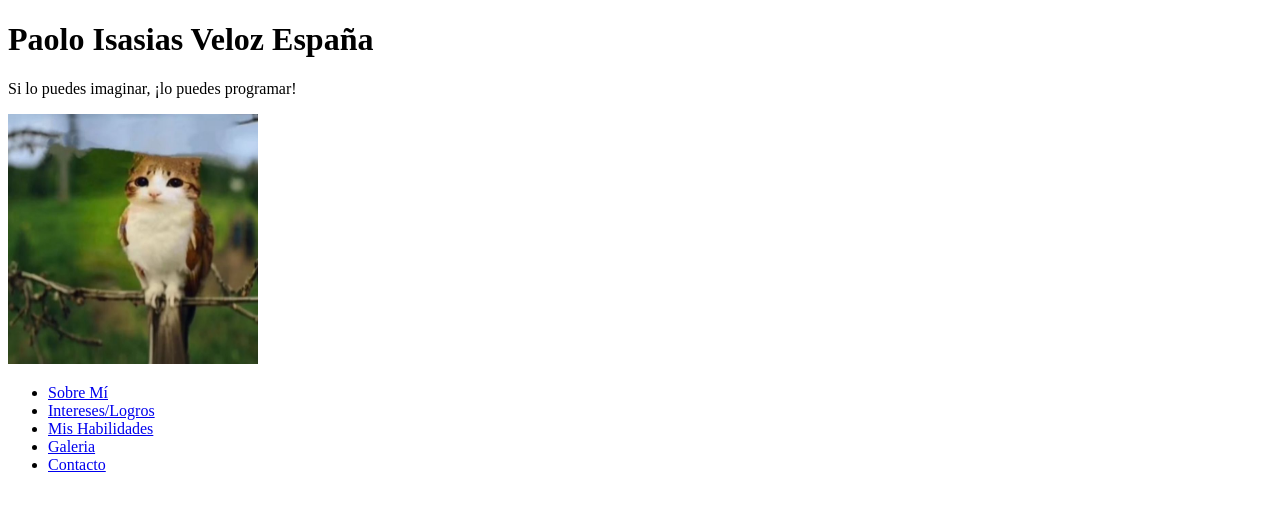
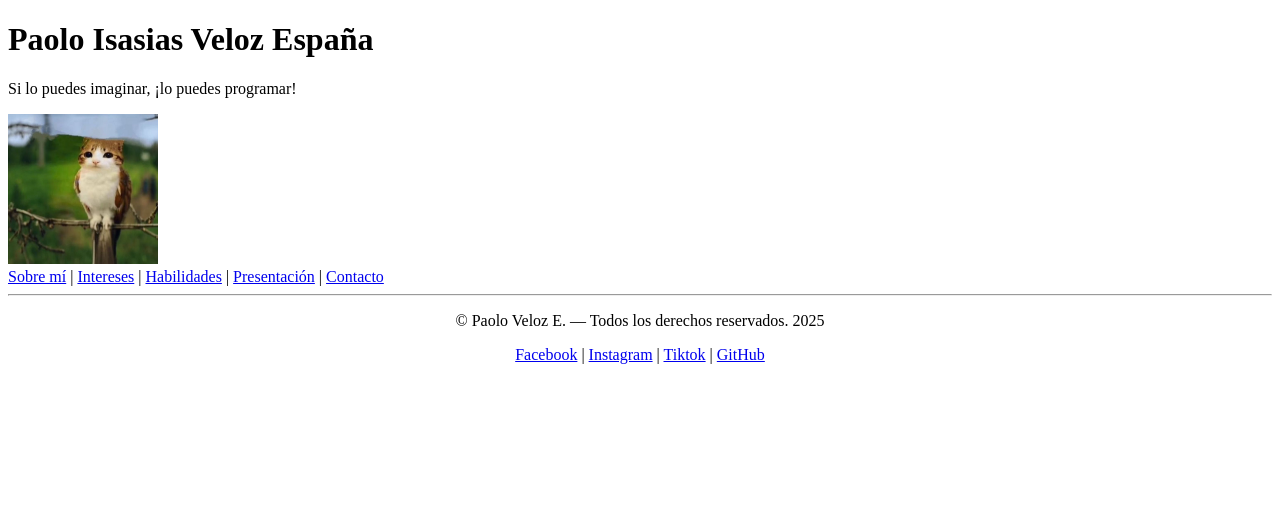
Before and after one commit to paoloveloz/Repositorio, a plain HTML site: page index.html in a window 1280 px wide. Drawn offline with Linux system fonts and the light colour scheme.

Commit message:
Update html.js + Añadiendo el componente footer + Limpieza de etiquetas "innecesarias"

```diff
--- a/index.html
+++ b/index.html
@@ -1,24 +1,48 @@
 <!DOCTYPE html>
-<html lang="en">
+<html lang="es">
 <head>
     <meta charset="UTF-8">
     <meta name="viewport" content="width=device-width, initial-scale=1.0">
-    <title>Mi Portafolio Web Personal</title>
+    <title>Mi Portafolio - Paolo Veloz E.</title>
     <link rel="icon" href="Imagenes/meowl.jpg" type="image/x-icon">
 </head>
 <body>
-    <h1>Paolo Isasias Veloz España</h1>
-    <p>Si lo puedes imaginar, ¡lo puedes programar!</p>
-    <img src="Imagenes/meowl.jpg" alt="Foto del estudiante Paolo Veloz España" height="250" width="250">
+    <!-- Cabecera de la pagina -->
+    <header>
+        <!-- Nombres completos en H1 -->
+        <h1>Paolo Isasias Veloz España</h1>
+        <!-- Lema Profesional -->
+        <p>Si lo puedes imaginar, ¡lo puedes programar!</p>
+        <!-- Imagen personal -->
+        <!-- Corrección de tamaños -->
+        <img src="Imagenes/meowl.jpg" alt="Foto de Paolo Isaias Veloz España" height="150" width="150">
+    </header>
 
+    <!-- Navegación -->
     <nav>
-        <ul>
-            <li><a href="#sobremi">Sobre Mí</a></li>
-            <li><a href="#intereses">Intereses/Logros</a></li>
-            <li><a href="#habilidades">Mis Habilidades</a></li>
-            <li><a href="#multimedia">Galeria</a></li>
-            <li><a href="#contacto">Contacto</a></li>
-        </ul>
+        <!-- Enlaces internos para ir a secciones diferentes de la pagina -->
+        <a href="#sobremi">Sobre mí</a> |
+        <a href="#intereses">Intereses</a> |
+        <a href="#habilidades">Habilidades</a> |
+        <a href="#presentación">Presentación</a> |
+        <a href="#contacto">Contacto</a>
     </nav>
+
+    <!-- Separación -->
+    <hr>
+
+    <!-- Pie de página-->
+    <footer>
+        <center>
+        <p>© Paolo Veloz E. — Todos los derechos reservados. 2025</p>
+        <!-- Redes Sociales -->
+            <p>
+                <a href="https://www.facebook.com/p.veloz06" target="_blank">Facebook</a> |
+                <a href="https://www.instagram.com/p.veloz06/" target="_blank">Instagram</a> |
+                <a href="https://www.tiktok.com/@paolo.veloz" target="_blank">Tiktok</a> |
+                <a href="https://github.com/paoloveloz" target="_blank">GitHub</a>
+            </p>
+        </center>
+    </footer>
 </body>
 </html>
```
